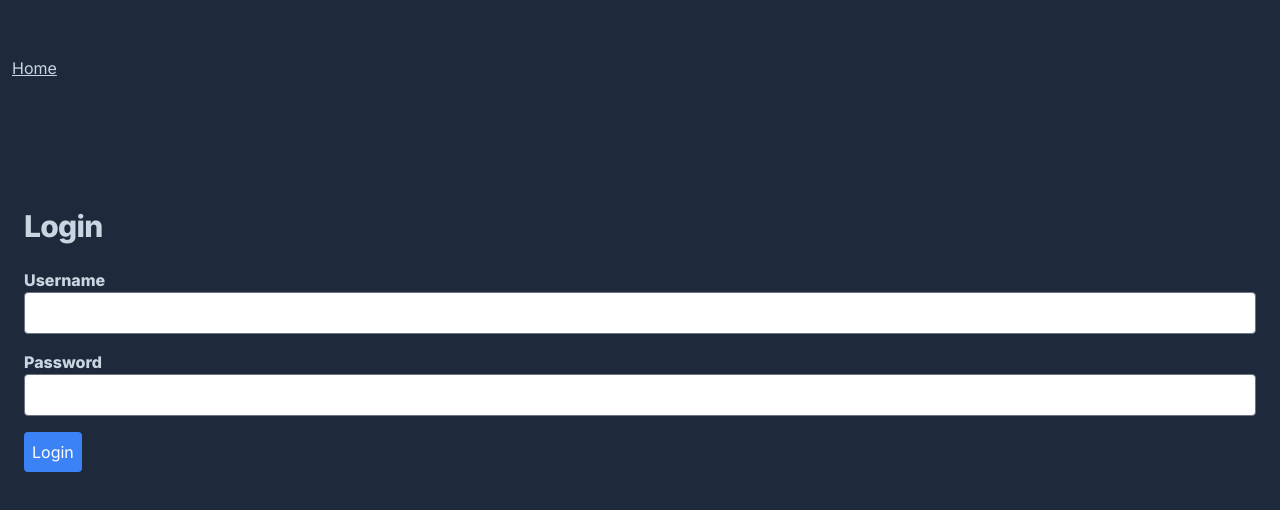
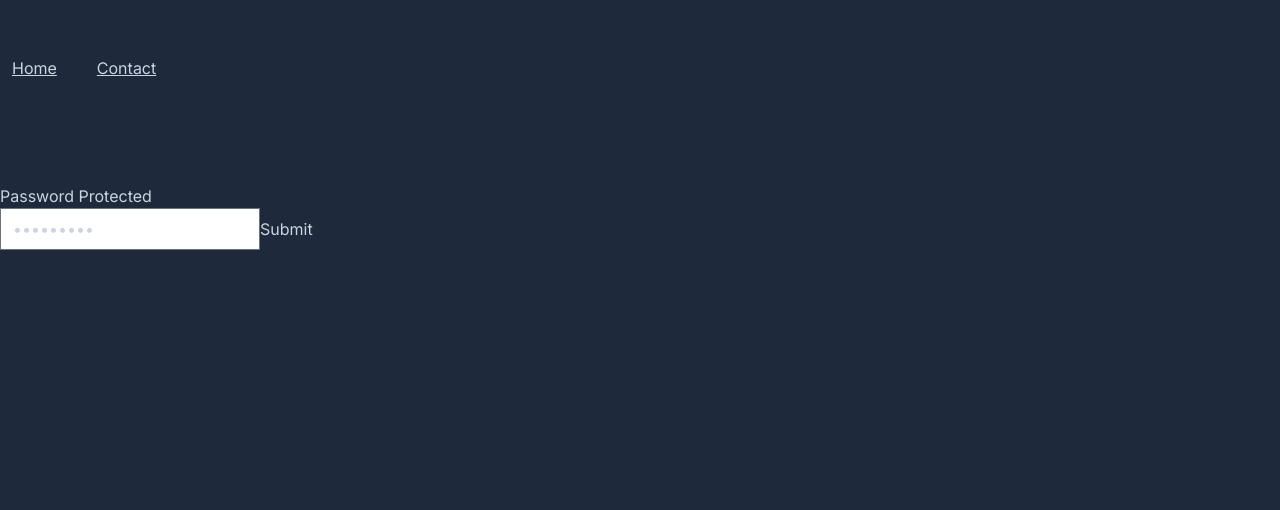
Before and after one commit to paularntz/paul_arntz_mixes, a Next.js app: page /login in a window 1280 px wide. Shown: the top 510 px of the page. Built offline with nearby package versions, Linux system fonts and the light colour scheme.

Commit message:
update contact message and add contact menu item.

```diff
--- a/app/login/page.js
+++ b/app/login/page.js
@@ -1,61 +1,46 @@
-"use client";
+"use client"
+import { useState, useEffect } from 'react';
+//import { useRouter } from 'next/router'; // Always import useRouter
+import Cookies from 'js-cookie';
 
-import { useState } from 'react';
-import { useRouter } from 'next/navigation';
+export default function Login() {
+  const [password, setPassword] = useState('wrongpass');
+  const [isMounted, setIsMounted] = useState(false);
 
-export default function LoginPage() {
-  const [username, setUsername] = useState('');
-  const [password, setPassword] = useState('');
-  const router = useRouter();
+  useEffect(() => {
+    // Ensure that this component is only rendered client-side
+    setIsMounted(true);
+  }, []);
 
-  const handleLogin = async (e) => {
+  const handleSubmit = (e) => {
     e.preventDefault();
+    if (password === 'PPdaGnd24!') {
+      Cookies.set('authorized', 'true', { expires: 1 }); // Set the cookie for 1 day
 
-    // Simple mock authentication
-    if (username === 'admin' && password === 'password') {
-      // Set a cookie for authentication
-      document.cookie = 'auth-token=valid-token; path=/';
-      router.push('/messages'); // Redirect to the protected route
+      alert('Going back to the previous page');
+
+      // Take the user back one page in history
+      window.history.back();
+
     } else {
-      alert('Invalid credentials');
+      alert('Incorrect password');
     }
   };
 
+  if (!isMounted) {
+    return null; // Avoid rendering until client-side mounting is confirmed
+  }
+
   return (
-    <div className="container mx-auto p-6">
-      <h1 className="text-3xl font-bold mb-6">Login</h1>
-      <form onSubmit={handleLogin} className="space-y-4">
-        <div>
-          <label htmlFor="username" className="block font-semibold">Username</label>
-          <input
-            type="text"
-            name="username"
-            id="username"
-            value={username}
-            onChange={(e) => setUsername(e.target.value)}
-            required
-            className="w-full p-2 border rounded"
-          />
-        </div>
-        <div>
-          <label htmlFor="password" className="block font-semibold">Password</label>
+    <form onSubmit={handleSubmit}>
+      <h2>Password Protected</h2>
       <input
         type="password"
-            name="password"
-            id="password"
+        placeholder="Enter password"
         value={password}
         onChange={(e) => setPassword(e.target.value)}
-            required
-            className="w-full p-2 border rounded"
       />
-        </div>
-        <button
-          type="submit"
-          className="bg-blue-500 text-white p-2 rounded hover:bg-blue-600"
-        >
-          Login
-        </button>
+      <button type="submit">Submit</button>
     </form>
-    </div>
   );
 }
--- a/app/messages/contact/page.js
+++ b/app/messages/contact/page.js
@@ -33,7 +33,9 @@ export default function ContactForm() {
 
   return (
     <div className="container mx-auto p-6">
-      <h1 className="text-3xl font-bold mb-6">Contact Us</h1>
+      <h1 className="text-3xl font-bold mb-6">Please feel free to send a message!</h1>
+      <p>Let's chat about your project.</p>
+
       <form onSubmit={handleSubmit} className="space-y-4">
         <div>
           <label htmlFor="name" className="block font-semibold">Name</label>
--- a/components/header.jsx
+++ b/components/header.jsx
@@ -5,7 +5,7 @@ import netlifyLogo from 'public/netlify-logo.svg';
 const navItems = [
     { linkText: 'Home', href: '/' },
     // { linkText: 'About', href: '/about' },
-    // { linkText: 'Contact', href: '/messages/contact' },
+    { linkText: 'Contact', href: '/messages/contact' },
     // { linkText: 'Edge Function', href: '/edge' },
     // { linkText: 'Blobs', href: '/blobs' }
 ];
--- a/package.json
+++ b/package.json
@@ -15,6 +15,7 @@
         "blobshape": "^1.0.0",
         "bright": "^0.8.5",
         "firebase": "^10.13.1",
+        "js-cookie": "^3.0.5",
         "markdown-to-jsx": "^7.4.5",
         "next": "^14.1.4",
         "react": "18.2.0",
```
Also changed, not shown: middleware.js (added, +25 -0 lines), public/images/console.jpg (added), 1 other file (tests, documents, lock files or other folders). Lines whose indentation alone changed are shown as unchanged.
